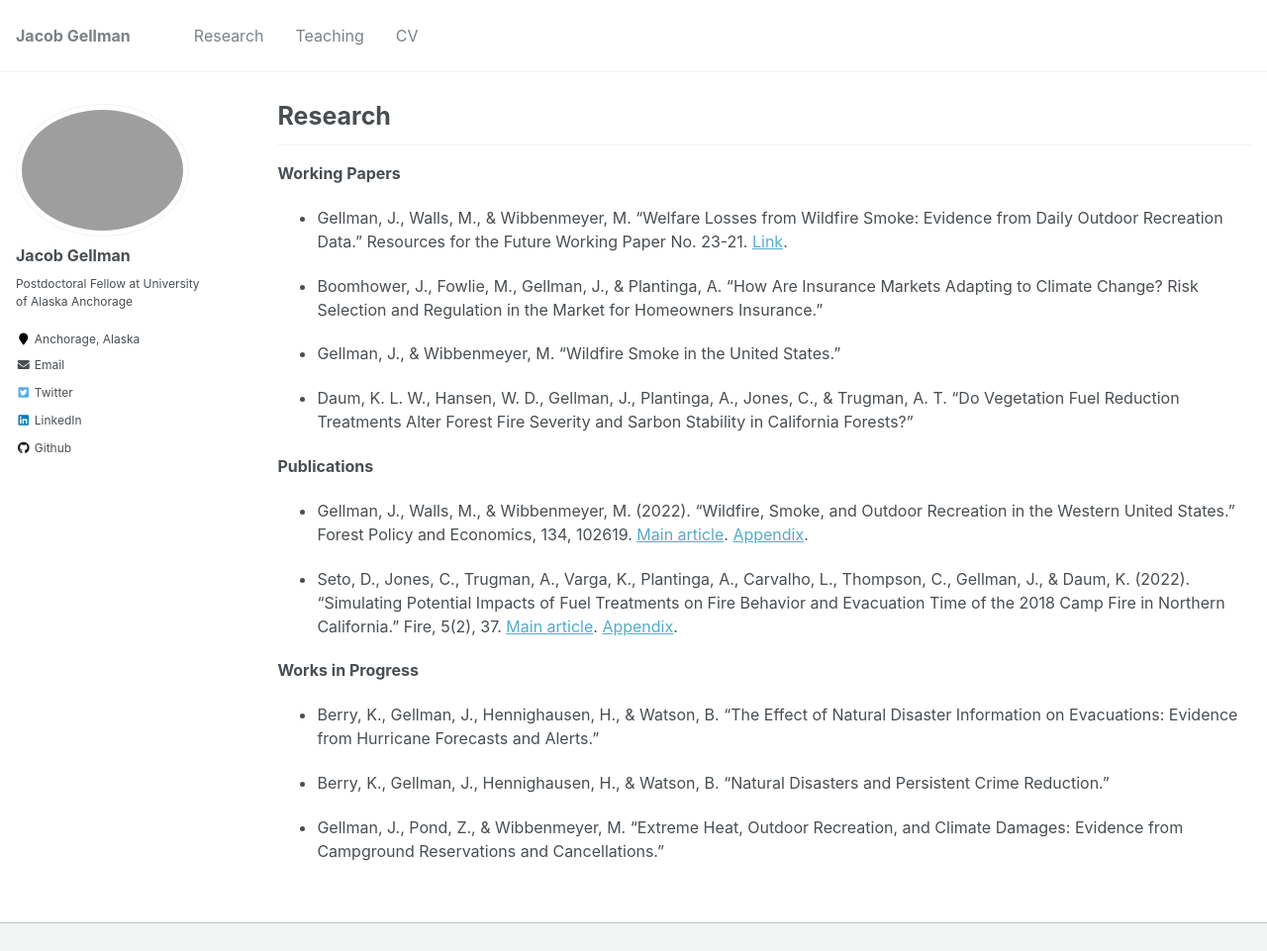
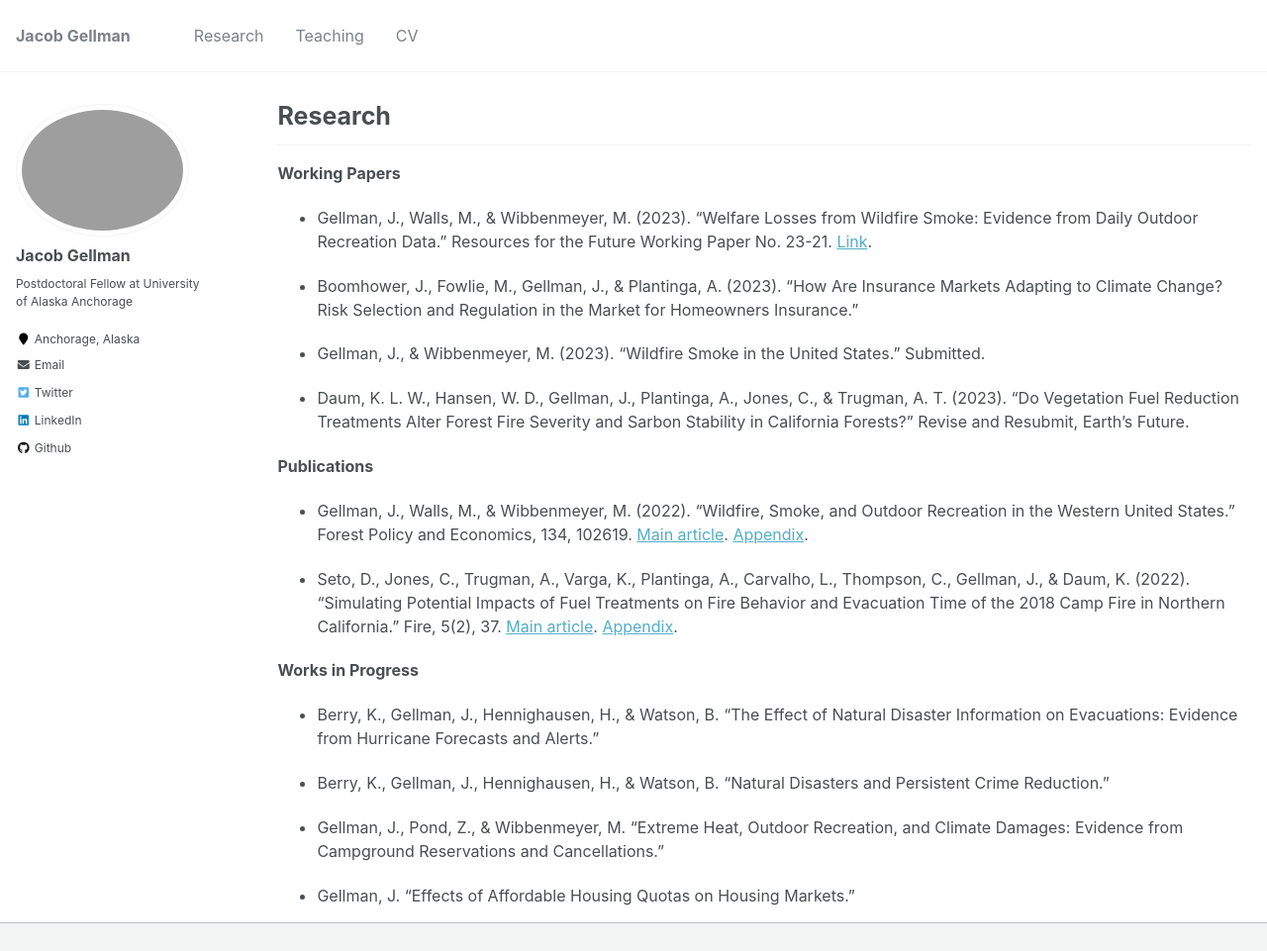
Before and after one commit to jacobgellman/jacobgellman.github.io, a Jekyll site: the page built from _pages/research.md, in a window 1280 px wide and 1113 px high, cut to the strip 0-961 px from the top of the window. Shown: the whole strip at 99% size. Built offline with Jekyll 4.4.1, drawn with Linux system fonts in a browser that asks for light colours.

Commit message:
CV and research page updates.

```diff
--- a/_pages/research.md
+++ b/_pages/research.md
@@ -10,13 +10,13 @@ author_profile: true
 ------
 
 **Working Papers**
-* Gellman, J., Walls, M., & Wibbenmeyer, M. "Welfare Losses from Wildfire Smoke: Evidence from Daily Outdoor Recreation Data." Resources for the Future Working Paper No. 23-21. [Link](https://jacobgellman.github.io/files/gellman_et_al_2023-welfare_losses_wildfire_smoke_recreation.pdf).
+* Gellman, J., Walls, M., & Wibbenmeyer, M. (2023). "Welfare Losses from Wildfire Smoke: Evidence from Daily Outdoor Recreation Data." Resources for the Future Working Paper No. 23-21. [Link](https://jacobgellman.github.io/files/gellman_et_al_2023-welfare_losses_wildfire_smoke_recreation.pdf).
 
-* Boomhower, J., Fowlie, M., Gellman, J., & Plantinga, A. "How Are Insurance Markets Adapting to Climate Change? Risk Selection and Regulation in the Market for Homeowners Insurance."
+* Boomhower, J., Fowlie, M., Gellman, J., & Plantinga, A. (2023). "How Are Insurance Markets Adapting to Climate Change? Risk Selection and Regulation in the Market for Homeowners Insurance."
 
-* Gellman, J., & Wibbenmeyer, M. "Wildfire Smoke in the United States."
+* Gellman, J., & Wibbenmeyer, M. (2023). "Wildfire Smoke in the United States." Submitted.
 
-* Daum, K. L. W., Hansen, W. D., Gellman, J., Plantinga, A., Jones, C., & Trugman, A. T. "Do Vegetation Fuel Reduction Treatments Alter Forest Fire Severity and Sarbon Stability in California Forests?"
+* Daum, K. L. W., Hansen, W. D., Gellman, J., Plantinga, A., Jones, C., & Trugman, A. T. (2023). "Do Vegetation Fuel Reduction Treatments Alter Forest Fire Severity and Sarbon Stability in California Forests?" Revise and Resubmit, Earth's Future.
 
 **Publications**
 * Gellman, J., Walls, M., & Wibbenmeyer, M. (2022). "Wildfire, Smoke, and Outdoor Recreation in the Western United States." Forest Policy and Economics, 134, 102619. [Main article](https://jacobgellman.github.io/files/gellman_et_al_2022-wildfire_smoke_recreation.pdf). [Appendix](https://jacobgellman.github.io/files/gellman_et_al_2022-wildfire_smoke_recreation_appendix.pdf).
@@ -29,3 +29,5 @@ author_profile: true
 * Berry, K., Gellman, J., Hennighausen, H., & Watson, B. "Natural Disasters and Persistent Crime Reduction."
 
 * Gellman, J., Pond, Z., & Wibbenmeyer, M. "Extreme Heat, Outdoor Recreation, and Climate Damages: Evidence from Campground Reservations and Cancellations."
+
+* Gellman, J. "Effects of Affordable Housing Quotas on Housing Markets."
```
Also changed, not shown: 1 other file.
